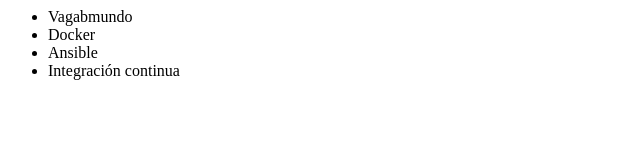
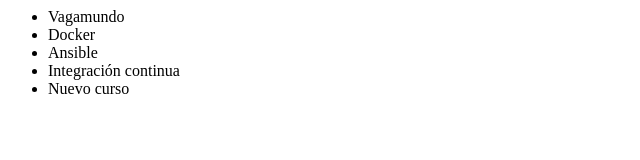
Before and after one commit to JorgeTotena/Prueba-remoto, a plain HTML site: page index.html in a window 1280 px wide. Shown: the whole page, without its empty margins (0-640 px from the left). Drawn offline with Linux system fonts and the light colour scheme.

Commit message:
Prueba siguiente

```diff
--- a/index.html
+++ b/index.html
@@ -6,10 +6,11 @@
 </head>
 <cuerpo>
      <ul>
-         <li> Vagabmundo </li>
+         <li> Vagamundo </li>
          <li> Docker </li>
          <li> Ansible </li>
          <li> Integración continua </li>
+         <li> Nuevo curso </li>
      </ul>
 </body>
 </html>
```
